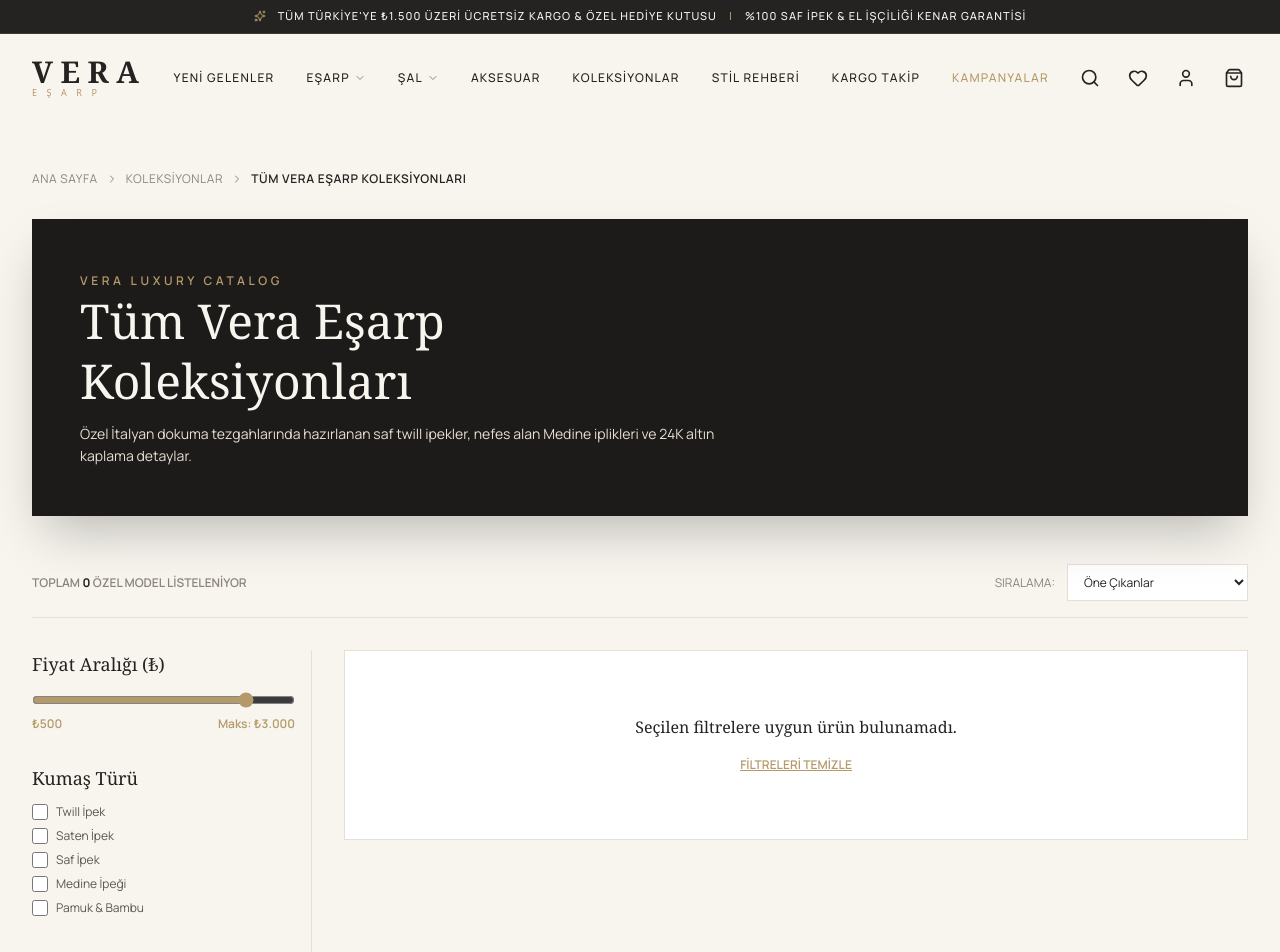
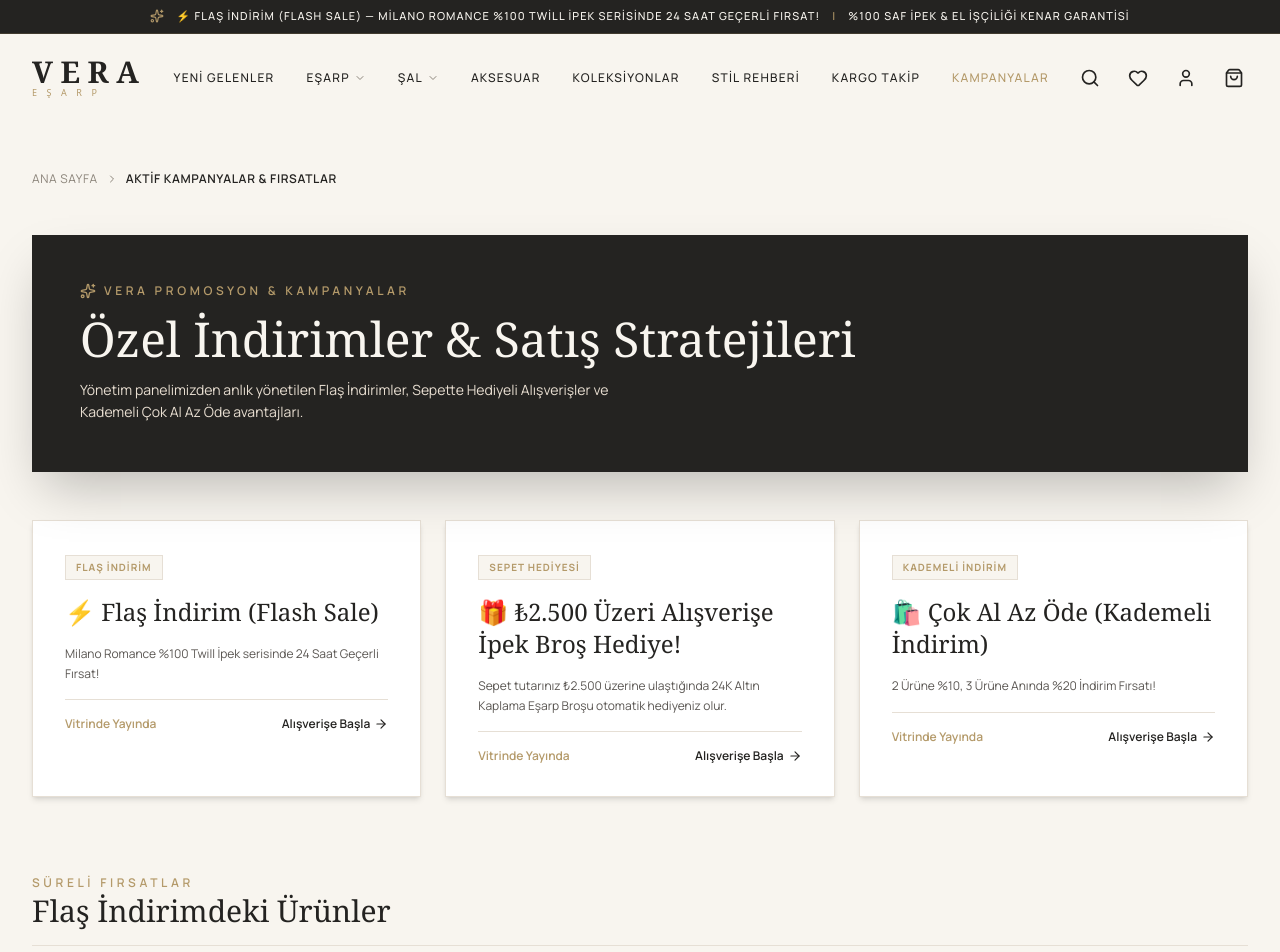
Before and after one commit to afmavm/veraesarp, a Next.js app: page /kategori/kampanyalar in a window 1280 px wide. Shown: the top 952 px of the page. Built offline with nearby package versions, Linux system fonts and the light colour scheme.

Commit message:
Connect Growth Engine sales campaigns visually across Header, Cart Drawer and Campaigns Page

```diff
--- /dev/null
+++ b/src/app/kategori/kampanyalar/page.tsx
@@ -0,0 +1,77 @@
+'use client';
+
+import React from 'react';
+import Link from 'next/link';
+import { Sparkles, Gift, Tag, Clock, ChevronRight, ArrowRight, ShieldCheck } from 'lucide-react';
+import { useData } from '@/context/DataContext';
+import ProductGrid from '@/components/product/ProductGrid';
+
+export default function CampaignsPage() {
+  const { campaigns, products } = useData();
+
+  const activeCampaigns = campaigns.filter((c) => c.isEnabled);
+  const flashSaleProducts = products.filter((p) => p.badges?.includes('Flaş İndirim') || p.badges?.includes('Özel Fiyat'));
+
+  return (
+    <div className="bg-[#F8F5EF] min-h-screen py-12">
+      <div className="max-w-7xl mx-auto px-4 sm:px-6 lg:px-8 space-y-12">
+        {/* Breadcrumb */}
+        <nav className="flex items-center space-x-2 text-xs text-[#8C857B] uppercase tracking-wider">
+          <Link href="/" className="hover:text-[#242321]">Ana Sayfa</Link>
+          <ChevronRight className="w-3 h-3" />
+          <span className="text-[#242321] font-semibold">Aktif Kampanyalar &amp; Fırsatlar</span>
+        </nav>
+
+        {/* Page Header Banner */}
+        <div className="bg-[#242321] text-[#F8F5EF] p-8 sm:p-12 relative overflow-hidden shadow-2xl space-y-4">
+          <span className="text-xs uppercase tracking-[0.3em] text-[#B49A6A] font-semibold flex items-center gap-2">
+            <Sparkles className="w-4 h-4" />
+            VERA PROMOSYON &amp; KAMPANYALAR
+          </span>
+          <h1 className="font-serif text-4xl sm:text-5xl font-normal">
+            Özel İndirimler &amp; Satış Stratejileri
+          </h1>
+          <p className="text-xs sm:text-sm text-[#E8DED1] max-w-xl leading-relaxed">
+            Yönetim panelimizden anlık yönetilen Flaş İndirimler, Sepette Hediyeli Alışverişler ve Kademeli Çok Al Az Öde avantajları.
+          </p>
+        </div>
+
+        {/* Active Campaigns Cards Showcase */}
+        <div className="grid grid-cols-1 md:grid-cols-3 gap-6">
+          {activeCampaigns.map((cmp) => (
+            <div key={cmp.id} className="p-8 bg-[#FFFFFF] border border-[#E6DFD5] space-y-4 shadow-md hover:border-[#B49A6A] transition-colors">
+              <span className="text-[10px] font-bold uppercase tracking-widest text-[#B49A6A] bg-[#F8F5EF] px-2.5 py-1 border border-[#E6DFD5] inline-block">
+                {cmp.type === 'flash_sale' ? 'Flaş İndirim' : cmp.type === 'free_gift' ? 'Sepet Hediyesi' : 'Kademeli İndirim'}
+              </span>
+
+              <h3 className="font-serif text-2xl font-normal text-[#242321]">{cmp.title}</h3>
+              <p className="text-xs text-[#5A5652] leading-relaxed">{cmp.subtitle}</p>
+
+              <div className="pt-4 border-t border-[#E6DFD5] flex items-center justify-between text-xs font-semibold">
+                <span className="text-[#B49A6A]">Vitrinde Yayında</span>
+                <Link href="/kategori/esarp" className="text-[#242321] flex items-center gap-1 hover:underline">
+                  <span>Alışverişe Başla</span>
+                  <ArrowRight className="w-3.5 h-3.5" />
+                </Link>
+              </div>
+            </div>
+          ))}
+        </div>
+
+        {/* Flash Sale Products Grid */}
+        <div className="space-y-6 pt-6">
+          <div className="border-b border-[#E6DFD5] pb-4 flex justify-between items-end">
+            <div>
+              <span className="text-xs uppercase tracking-[0.3em] text-[#B49A6A] font-semibold">
+                SÜRELİ FIRSATLAR
+              </span>
+              <h2 className="font-serif text-3xl font-normal text-[#242321]">Flaş İndirimdeki Ürünler</h2>
+            </div>
+          </div>
+
+          <ProductGrid products={flashSaleProducts.length > 0 ? flashSaleProducts : products.slice(0, 4)} columns={4} />
+        </div>
+      </div>
+    </div>
+  );
+}
--- a/src/components/cart/CartDrawer.tsx
+++ b/src/components/cart/CartDrawer.tsx
@@ -7,10 +7,16 @@
 import { useCart } from '@/context/CartContext';
 import { SITE_CONFIG } from '@/lib/data/mock-data';
 
+import { useData } from '@/context/DataContext';
+
 export default function CartDrawer() {
   const { cart, isOpen, closeCart, removeFromCart, updateQuantity, totalPrice, totalCount, freeShippingRemaining } = useCart();
+  const { campaigns } = useData();
 
   if (!isOpen) return null;
+
+  const freeGiftCampaign = campaigns.find((c) => c.type === 'free_gift' && c.isEnabled);
+  const isGiftQualified = freeGiftCampaign && totalPrice >= (freeGiftCampaign.minCartAmount || 2500);
 
   const progressPercent = Math.min(
     100,
@@ -43,6 +49,22 @@
               <X className="w-5 h-5" />
             </button>
           </div>
+
+          {/* Active Free Gift Reward Banner */}
+          {freeGiftCampaign && (
+            <div className={`p-3 text-xs border-b ${isGiftQualified ? 'bg-amber-900/90 text-amber-100 border-amber-700' : 'bg-[#E8DED1] text-[#242321] border-[#E6DFD5]'}`}>
+              {isGiftQualified ? (
+                <div className="flex items-center gap-2 font-semibold">
+                  <span>🎁 Tebrikler! {freeGiftCampaign.giftProductName || 'İpek Broş'} Hediyeniz Sepetinize Eklendi!</span>
+                </div>
+              ) : (
+                <div className="flex items-center justify-between">
+                  <span>🎁 ₺{freeGiftCampaign.minCartAmount} Üzeri Alışverişe {freeGiftCampaign.giftProductName || 'İpek Broş'} Hediye!</span>
+                  <span className="font-bold text-[#B49A6A]">Kalan: ₺{Math.max(0, (freeGiftCampaign.minCartAmount || 2500) - totalPrice)}</span>
+                </div>
+              )}
+            </div>
+          )}
 
           {/* Free Shipping Progress */}
           <div className="bg-[#E8DED1]/60 p-4 border-b border-[#E6DFD5]">
--- a/src/components/layout/Header.tsx
+++ b/src/components/layout/Header.tsx
@@ -6,13 +6,18 @@
 import { useCart } from '@/context/CartContext';
 import { useWishlist } from '@/context/WishlistContext';
 
+import { useData } from '@/context/DataContext';
+
 export default function Header() {
   const { toggleCart, totalCount } = useCart();
   const { wishlistCount } = useWishlist();
+  const { campaigns } = useData();
   const [isScrolled, setIsScrolled] = useState(false);
   const [isMobileMenuOpen, setIsMobileMenuOpen] = useState(false);
   const [searchQuery, setSearchQuery] = useState('');
   const [isSearchOpen, setIsSearchOpen] = useState(false);
+
+  const activeCampaign = campaigns.find((c) => c.isEnabled);
 
   useEffect(() => {
     const handleScroll = () => {
@@ -26,8 +31,12 @@
     <>
       {/* Top Announcement Bar */}
       <div className="bg-[#242321] text-[#F8F5EF] text-[11px] font-medium py-2 px-4 text-center tracking-widest uppercase flex items-center justify-center gap-3 border-b border-[#B49A6A]/20">
-        <Sparkles className="w-3 h-3 text-[#B49A6A]" />
-        <span>Tüm Türkiye'ye ₺1.500 Üzeri Ücretsiz Kargo &amp; Özel Hediye Kutusu</span>
+        <Sparkles className="w-3.5 h-3.5 text-[#B49A6A] animate-pulse" />
+        <span>
+          {activeCampaign
+            ? `${activeCampaign.title} — ${activeCampaign.subtitle}`
+            : "Tüm Türkiye'ye ₺1.500 Üzeri Ücretsiz Kargo & Özel Hediye Kutusu"}
+        </span>
         <span className="hidden md:inline-block text-[#B49A6A]">|</span>
         <span className="hidden md:inline-block">%100 Saf İpek &amp; El İşçiliği Kenar Garantisi</span>
       </div>
```
